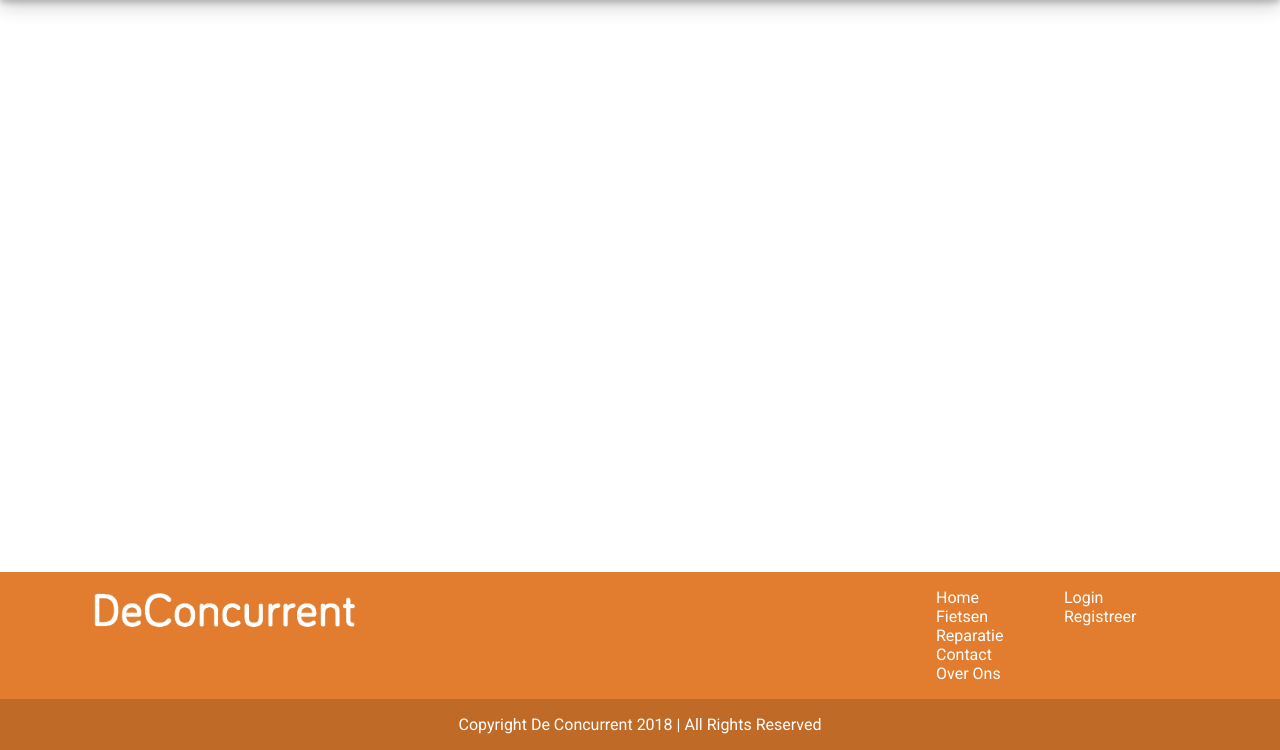
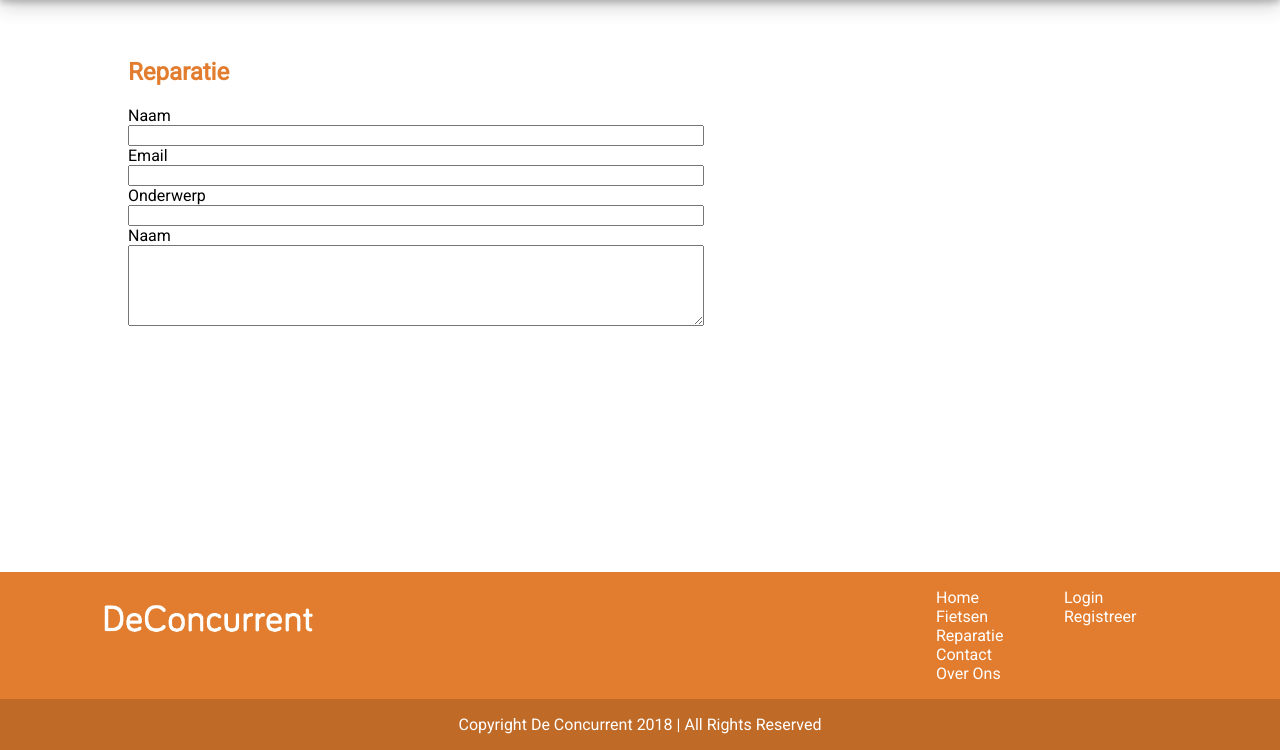
Before and after one commit to Sander0542-School/Summa-OP3-Project-Webshop, a PHP site: page /reparatie in a window 1280 px wide. Shown: the part 50-800 px from the top of the page. Run offline with PHP 8.4, Linux system fonts and the light colour scheme.

Commit message:
Update 10 Files

```diff
--- a/Website/assets/styles/deconcurrent.css
+++ b/Website/assets/styles/deconcurrent.css
@@ -100,7 +100,8 @@ nav .nav-logo {
 }
 
 .footer img {
-  width: 100%;
+  width: 80%;
+  padding: 5%;
 }
 
 .footer .copyright {
@@ -116,9 +117,9 @@ nav .nav-logo {
   text-decoration: underline;
 }
 
-/* HOME PAGE */
+/* PAGE HEAD */
 
-.home h2 {
+.page-head h2 {
   color: var(--accentcolor);
 }
 
@@ -130,11 +131,11 @@ nav .nav-logo {
 }
 
 .card {
-  width: 28%;
+  width: 30%;
   border: 1px solid transparent;
   border-radius: 4px;
   float: left;
-  margin: 2.58567%;
+  margin: 1.584934%;
   box-shadow: 0 4px 8px 0 rgba(0, 0, 0, 0.2), 0 6px 20px 0 rgba(0, 0, 0, 0.19);
   cursor: pointer;
 }
@@ -185,6 +186,13 @@ nav .nav-logo {
 
 .img-homepage {
   width: 100%;
+  margin-top: 20px;
+}
+
+/* REPARATIE */
+
+.reparatie-form .form-group {
+  display: grid;
 }
 
 /* ROWS & COLUMNS */
--- a/Website/home.php
+++ b/Website/home.php
@@ -3,7 +3,7 @@ $pageTitle = "Home";
 include "assets/header.php";
 ?>
 
-    <div class="row home margin-top">
+    <div class="row page-head margin-top">
       <div class="col col1"></div>
       <div class="col col3">
         <h2>Welkom op de website van De Concurrent</h2>
--- a/Website/reparatie.php
+++ b/Website/reparatie.php
@@ -3,6 +3,41 @@ $pageTitle = "Reparatie";
 include "assets/header.php";
 ?>
 
+    <div class="row page-head margin-top">
+      <div class="col col1"></div>
+      <div class="col col8">
+        <h2>Reparatie</h2>
+      </div>
+    </div>
+
+    <div class="row">
+      <div class="col col1"></div>
+      <div class="col col4-5">
+        <form class="reparatie-form" action="/reparatie" method="POST">
+          <div class="form-group">
+            <label for="naam">Naam</label>
+            <input type="text" name="formNaam">
+          </div>
+          <div class="form-group">
+            <label for="naam">Email</label>
+            <input type="text" name="formEmail">
+          </div>
+          <div class="form-group">
+            <label for="naam">Onderwerp</label>
+            <input type="text" name="formSubject">
+          </div>
+          <div class="form-group">
+            <label for="naam">Naam</label>
+            <textarea rows="5" name="formMessage"></textarea>
+          </div>
+        </form>
+      </div>
+      <div class="col col3-5">
+
+      </div>
+      <div class="col col1"></div>
+    </div>
+
 <?php
 include "assets/footer.php"
 ?>
```
Also changed, not shown: Website/bestellingen.php (+7 -0 lines), Website/contact.php (+7 -0 lines), Website/fietsen.php (+6 -2 lines), Website/login.php (+7 -0 lines), Website/logout.php (+7 -0 lines), Website/overons.php (+7 -0 lines), Website/registreer.php (+7 -0 lines).
